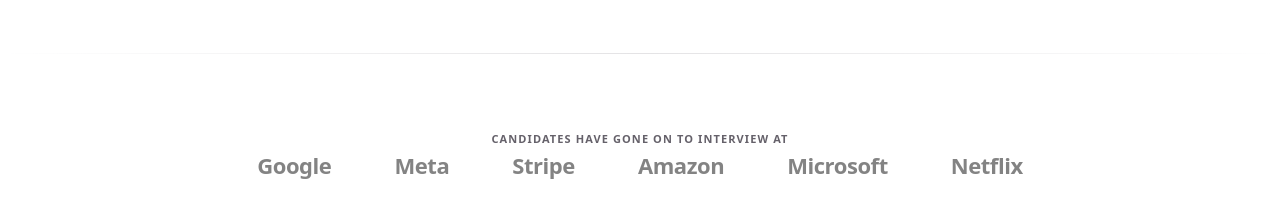
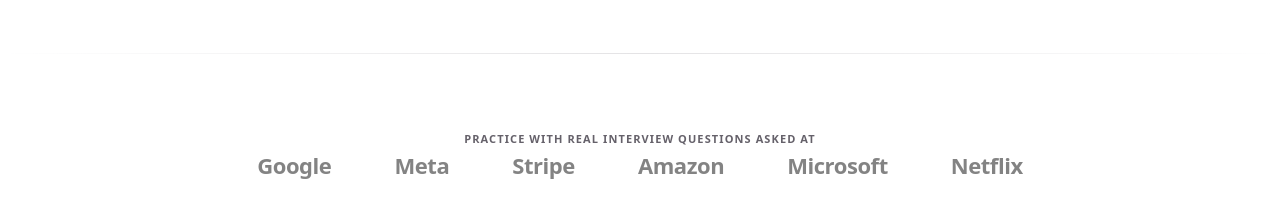
Before and after one commit to Ruthwik1301/interviewX, a React (Vite) app in the folder interviewx-frontend/: page / in a window 1280 px wide. Shown: the part 7280-7496 px from the top of the page. Built offline with nearby package versions, Linux system fonts and the light colour scheme; no server answers.

Commit message:
fix: reframe TrustedBy section around question source, not outcomes

```diff
--- a/interviewx-frontend/src/features/landing/sections/TrustedBy.jsx
+++ b/interviewx-frontend/src/features/landing/sections/TrustedBy.jsx
@@ -24,7 +24,7 @@
           className="mb-8 text-center text-[11px] font-bold uppercase tracking-widest"
           style={{ color: "var(--color-text-muted)" }}
         >
-          Candidates have gone on to interview at
+          Practice with real interview questions asked at
         </motion.p>
 
         <motion.div
```
